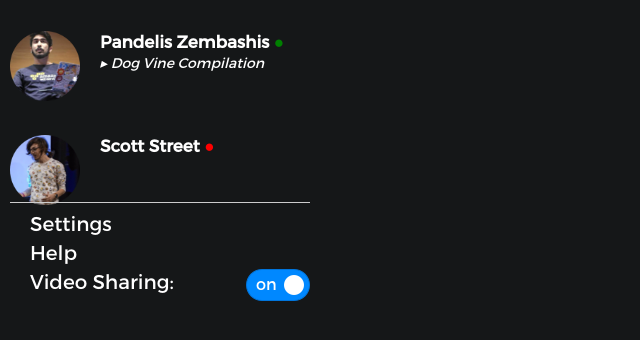
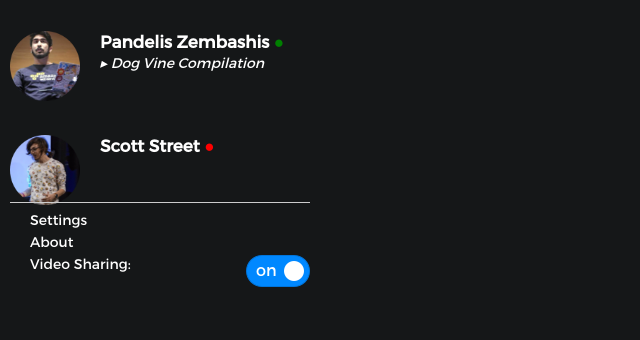
Before and after one commit to PandelisZ/WWWorld, a browser extension: page src/browser_action/main.html in a window 1280 px wide. Shown: the part 148-488 px from the top of the page, without its empty margins (0-640 px from the left). Drawn offline with Linux system fonts and the light colour scheme.

Commit message:
changes to extension pages

```diff
--- a/src/browser_action/main.html
+++ b/src/browser_action/main.html
@@ -40,7 +40,7 @@
     <div class="options">
       <ul>
         <li><a href="settings.html">Settings</a></li>
-        <li><a href="about.html">Help</a></li>
+        <li><a href="about.html">About</a></li>
         <li>Video Sharing:<img class="videoSharing" src="img/on.png"></img></li>
       </ul>
     </div>
--- a/src/browser_action/style.css
+++ b/src/browser_action/style.css
@@ -32,6 +32,10 @@ h2 {
 }
 
 h3 {
+  font-size: 14px;
+}
+
+ul {
   font-size: 14px;
 }
 
```
Also changed, not shown: src/browser_action/about.html (+1 -2 lines), src/browser_action/newfriend.html (+1 -1 lines), src/browser_action/settings.html (+1 -1 lines).
